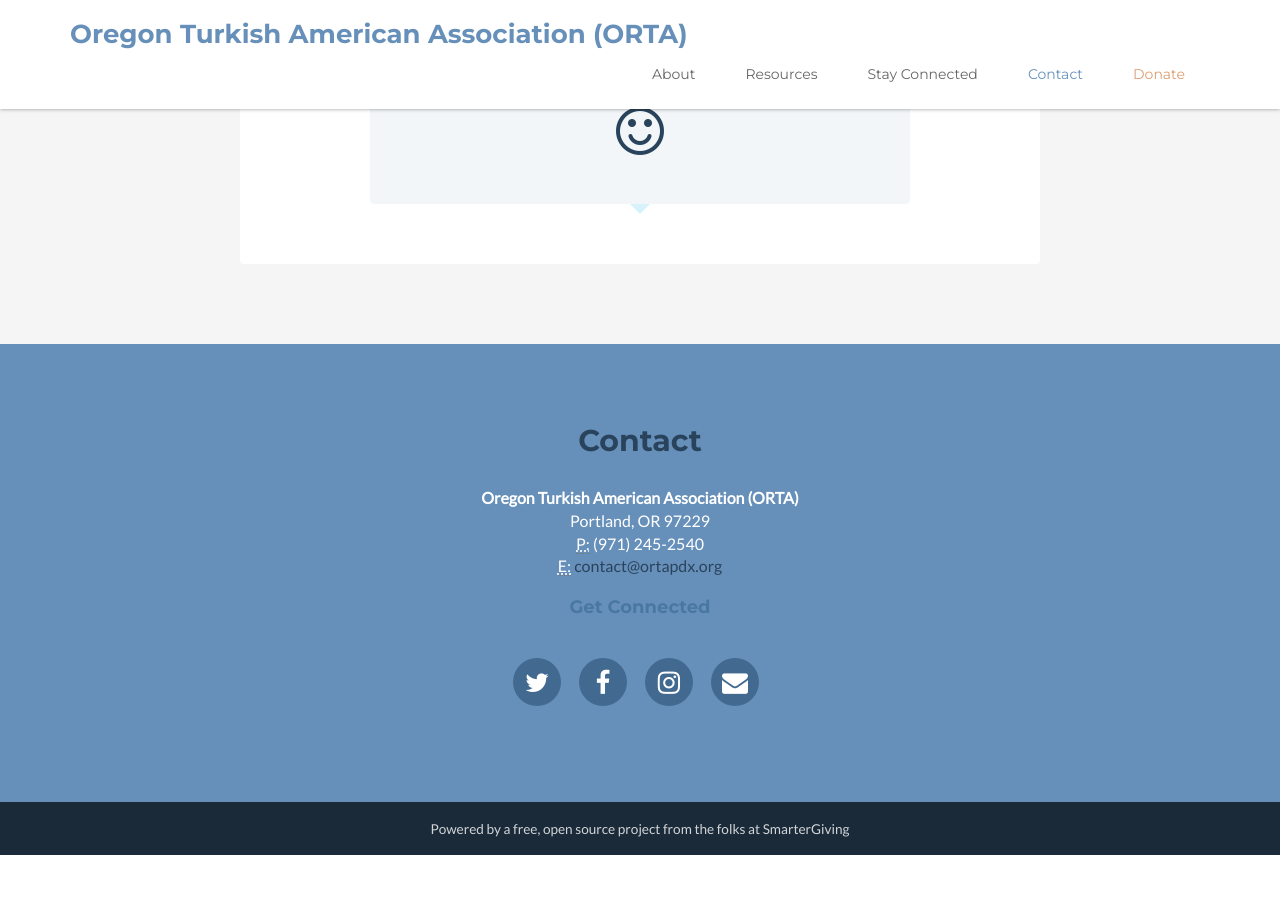
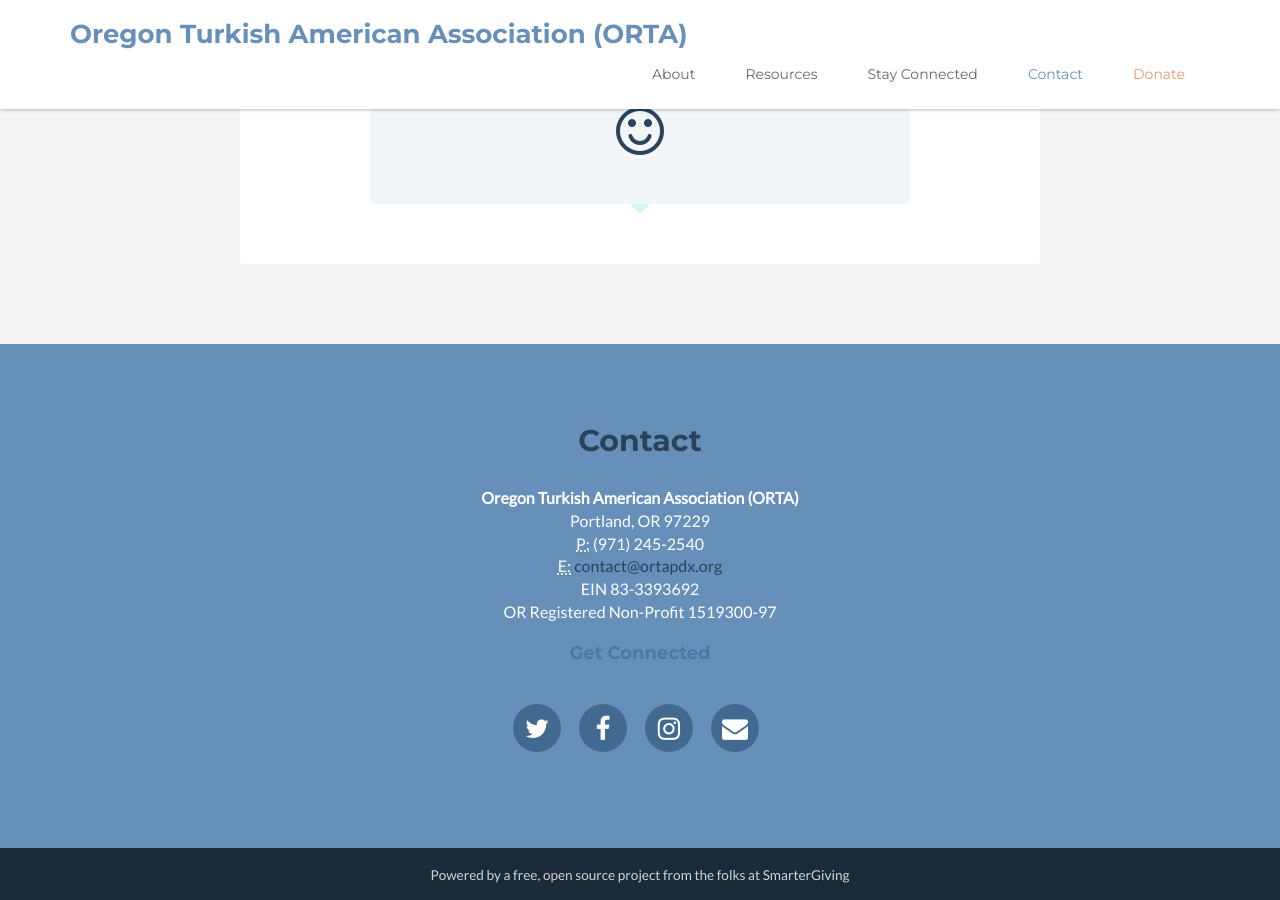
Before and after one commit to ortapdx/ortapdx.github.io, a Jekyll site: the page built from index.html, in a window 1280 px wide and 900 px high, scrolled down 2090 px. Built offline with Jekyll 4.4.1, drawn with Linux system fonts in a browser that asks for light colours; nearby versions of some CDN libraries; comment, search, counter and statistics services are not loaded; before the commit the page ends 2945 px from its top, so only the background shows below that.

Commit message:
Update index.html

```diff
--- a/index.html
+++ b/index.html
@@ -206,8 +206,10 @@ layout: default
         <abbr title="Phone">P:</abbr> {{ site.org_phone }} <br>
         {% endif %}
         {% if site.org_general_email_inbox %}
-        <abbr title="Email">E:</abbr> <a href="mailto: {{ site.org_general_email_inbox }}">{{ site.org_general_email_inbox }}</a>
+        <abbr title="Email">E:</abbr> <a href="mailto: {{ site.org_general_email_inbox }}">{{ site.org_general_email_inbox }}</a> <br>
         {% endif %}
+        EIN 83-3393692 <br>
+        OR Registered Non-Profit 1519300-97
       </address>
       <div class="clearfix"></div>
       <div class="info text-center">
```
